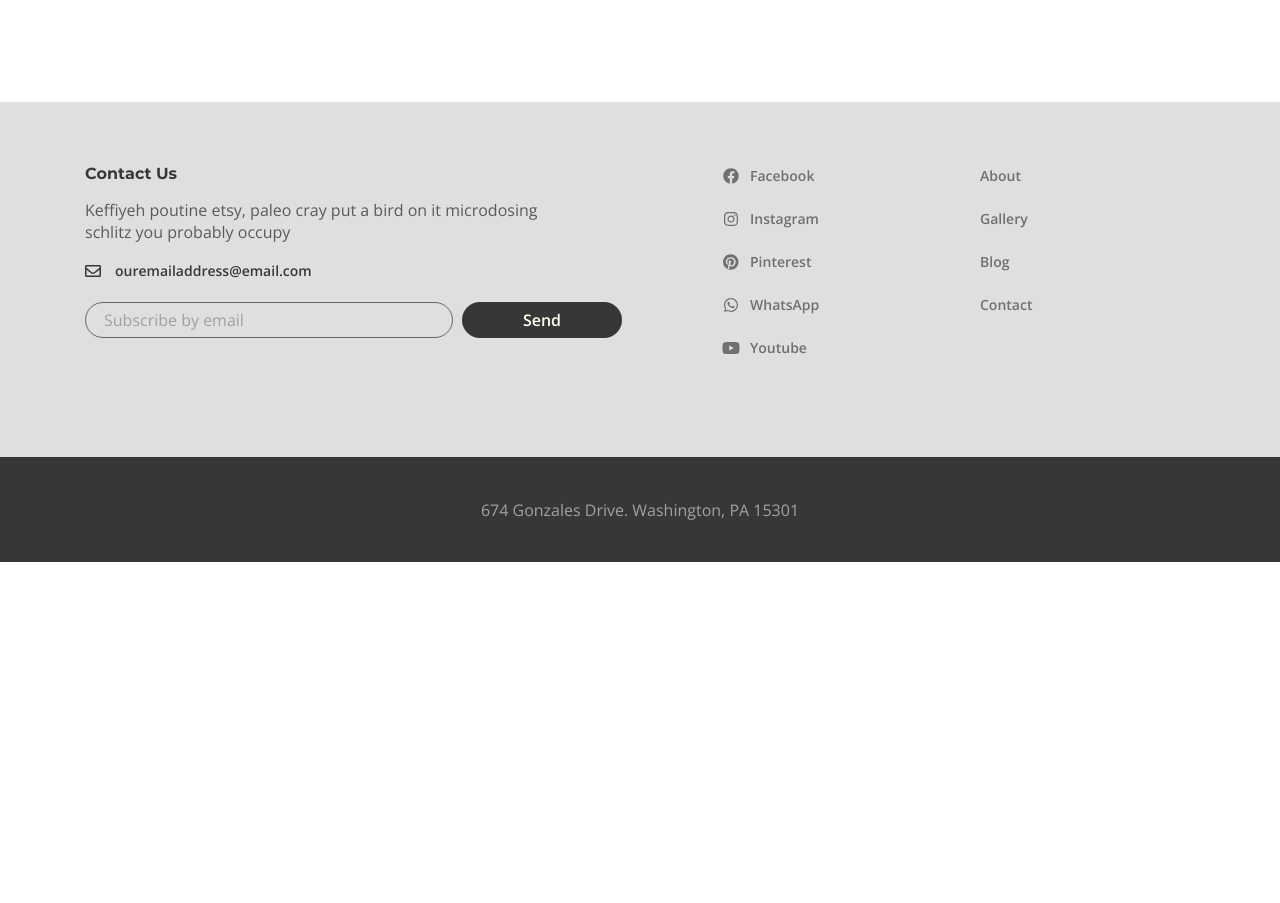
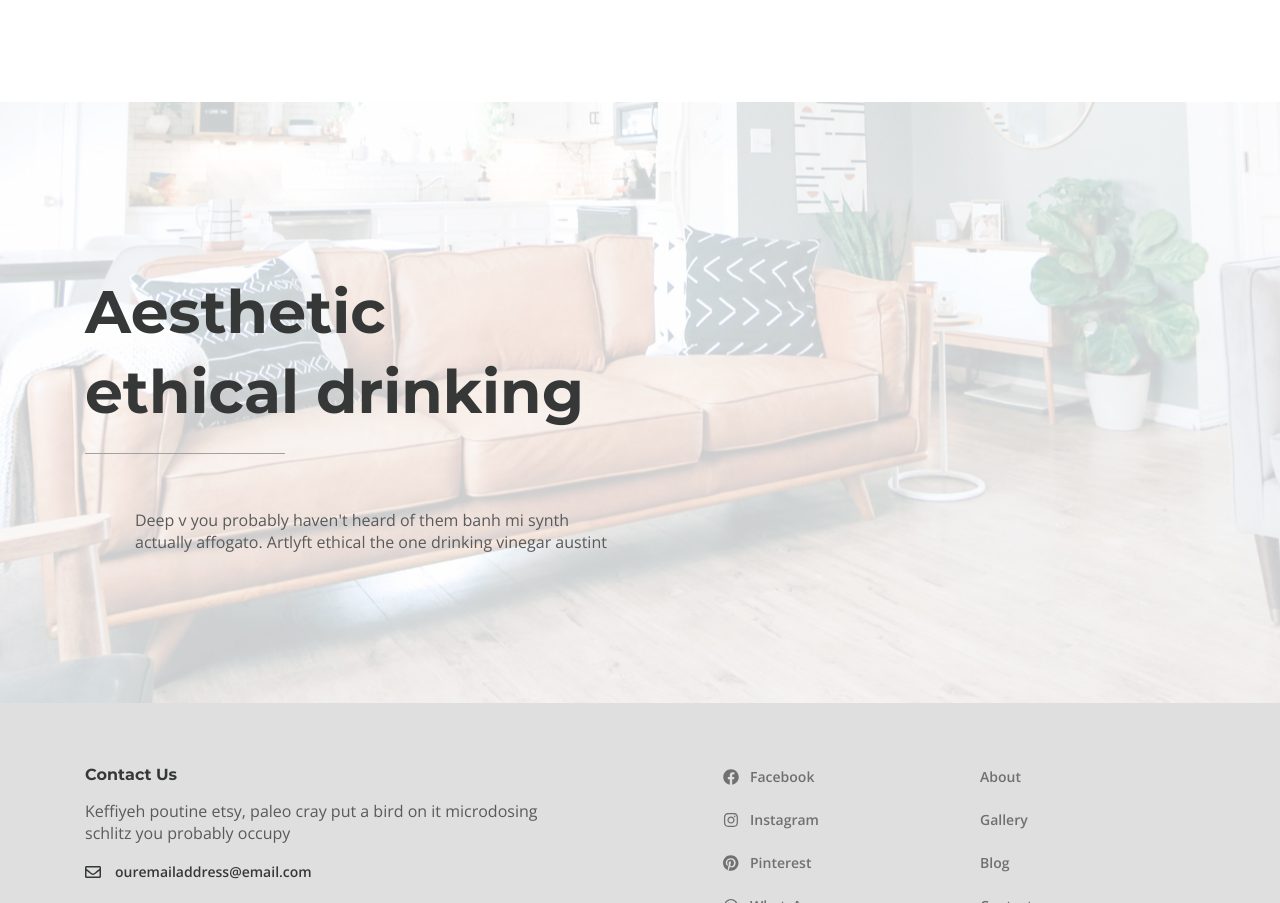
Before and after one commit to dev-rodion/desire-gulp, a website: page app/index.html in a window 1280 px wide. Shown: the part 1596-2499 px from the top of the page. Before the commit the page ends 2158 px from the top, so only its background shows below. Drawn offline with Linux system fonts and the light colour scheme.

Commit message:
Added .decor section, new styles and images

```diff
--- a/app/index.html
+++ b/app/index.html
@@ -180,6 +180,21 @@
           </div>
         </section>
 
+        <section class="decor" style="background: #F4F1EF url(images/decor-bg.jpg) center center">
+          <div class="container">
+            <div class="decor__inner">
+              <h2 class="decor__title">
+                Aesthetic <br>
+                ethical drinking
+              </h2>
+              <p class="decor__text">
+                Deep v you probably haven't heard of them banh mi synth actually
+                affogato. Artlyft ethical the one drinking vinegar austint
+              </p>
+            </div>
+          </div>
+        </section>
+
       </main>
 
       <footer class="footer">
--- a/app/scss/style.scss
+++ b/app/scss/style.scss
@@ -307,8 +307,6 @@
 .new-collection {
   text-align: center;
   padding: 45px 0 105px;
-  &__inner {
-  }
   &__title {
     position: relative;
     font-size: 35px;
@@ -399,4 +397,34 @@
   }
 }
 
+.decor {
+  background-size: cover;
+  padding: 170px 0 150px;
+  min-height: 600px;
+  &__inner {
+    max-width: 540px;
+  }
+  &__title {
+    position: relative;
+    font-size: 60px;
+    line-height: 80px;
+    padding-bottom: 22px;
+    margin-bottom: 55px;
+    &::after {
+      content: "";
+      position: absolute;
+      bottom: 0;
+      left: 0;
+      display: block;
+      max-width: 200px;
+      width: 100%;
+      height: 1px;
+      background: $gray;
+    }
+  }
+  &__text {
+    padding-left: 50px;
+  }
+}
+
 @import "media";
```
Also changed, not shown: app/css/style.min.css, app/images/decor-bg.jpg (added).
